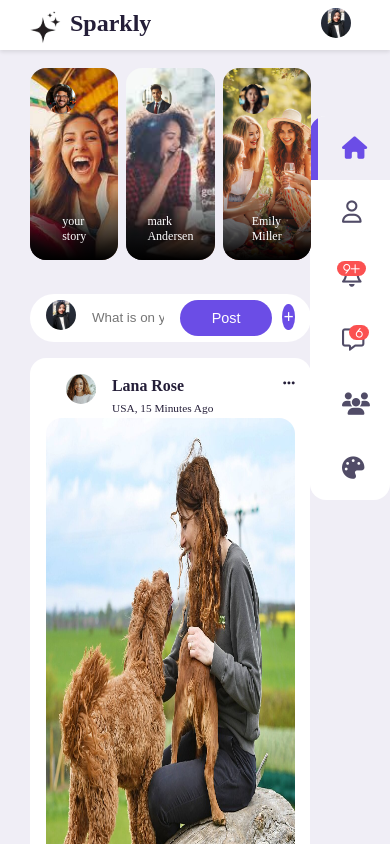
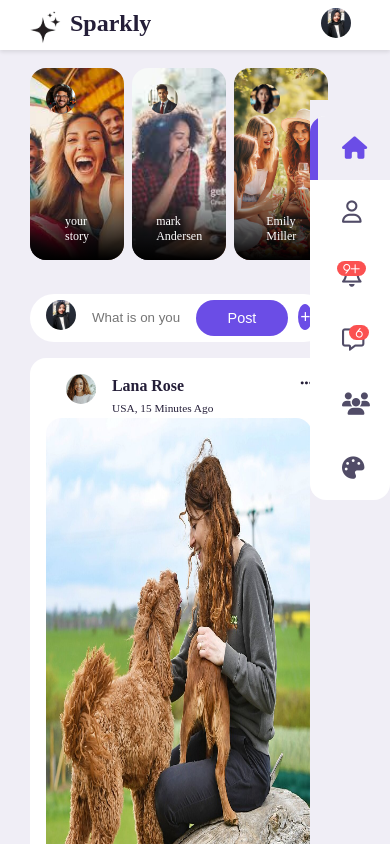
Before and after one commit to nagwann/socialmedia-App, an Angular app: page / in a window 390 px wide. Shown: the top 844 px of the page. Built offline with nearby package versions, Linux system fonts and the light colour scheme.

Commit message:
Responsive Design Applied

```diff
--- a/src/app/app.component.css
+++ b/src/app/app.component.css
@@ -1,9 +1,8 @@
-
 app-navbar {
   display: block;
   width: 100%;
   background: #fff;
-  box-shadow: 0 2px 4px rgba(0,0,0,0.1);
+  box-shadow: 0 2px 4px rgba(0, 0, 0, 0.1);
   position: sticky;
   top: 0;
   z-index: 1000;
@@ -22,7 +21,7 @@ app-sidebar {
   flex: 1;
   max-width: 280px;
   margin-left: 25px;
-   margin-left: 25px;
+  margin-left: 25px;
   position: sticky;
   top: 70px;
   height: fit-content;
@@ -30,7 +29,7 @@ app-sidebar {
 
 
 .main-content {
- width: 45%;
+  width: 45%;
 }
 
 
@@ -45,22 +44,23 @@ app-sidebar {
   position: sticky;
   top: -330px;
   height: fit-content;
+  z-index: -1;
 }
 
-.right-panel > * {
+.right-panel>* {
   padding: 10px;
   border-radius: 10px;
-
 }
 
 @media (max-width:750px) {
 
-.layout{
-  display: inline-block;
+  .layout {
+    display: inline-block;
     width: 90%;
     margin: 0%;
+  }
+
+  .main-content {
+    width: 85%;
+  }
 }
-.main-content{
-  width: 80%;
-}
-}
--- a/src/components/messages/messages.component.css
+++ b/src/components/messages/messages.component.css
@@ -1,10 +1,4 @@
-/*
-.right {
-    width: 23%;
-    height: max-content;
-    position: sticky;
-    top: var(--sticky-top-right);
-} */
+
 
 .Messages {
     background: var(--color-white);
@@ -97,3 +91,19 @@
     bottom: 0;
     right: 0;
 }
+
+/* <!-- start media Queries (1) --> */
+@media (max-width:900px) {
+    .Messages {
+        width: 100%;
+    }
+
+     .search-bar {
+        display: none;
+    }
+}
+
+/* <!-- start media Queries (2) --> */
+@media (max-width:750px) {
+
+}
--- a/src/components/post/post.component.css
+++ b/src/components/post/post.component.css
@@ -4,6 +4,7 @@
     justify-content: space-between;
     height: 12rem;
     gap: 0.5rem;
+    z-index: -1;
 
 }
 
@@ -19,6 +20,7 @@
     width: 100%;
     position: relative;
     overflow: hidden;
+      z-index: -1;
 }
 
 .middel .stories .story::before {
--- a/src/styles.css
+++ b/src/styles.css
@@ -47,7 +47,6 @@
     justify-content: space-between;
     margin-left: 5%;
     margin-right: 5%;
-
 }
 
 body {
@@ -122,7 +121,6 @@ body {
         top: 100px;
     }
 
-
     app-sidebar .left .profail_info {
         display: none;
     }
@@ -140,7 +138,7 @@ body {
     }
 
     .right-panel {
-        width: 30%;
+        width: 40%;
     }
 
     .right-panel .search-bar {
```
